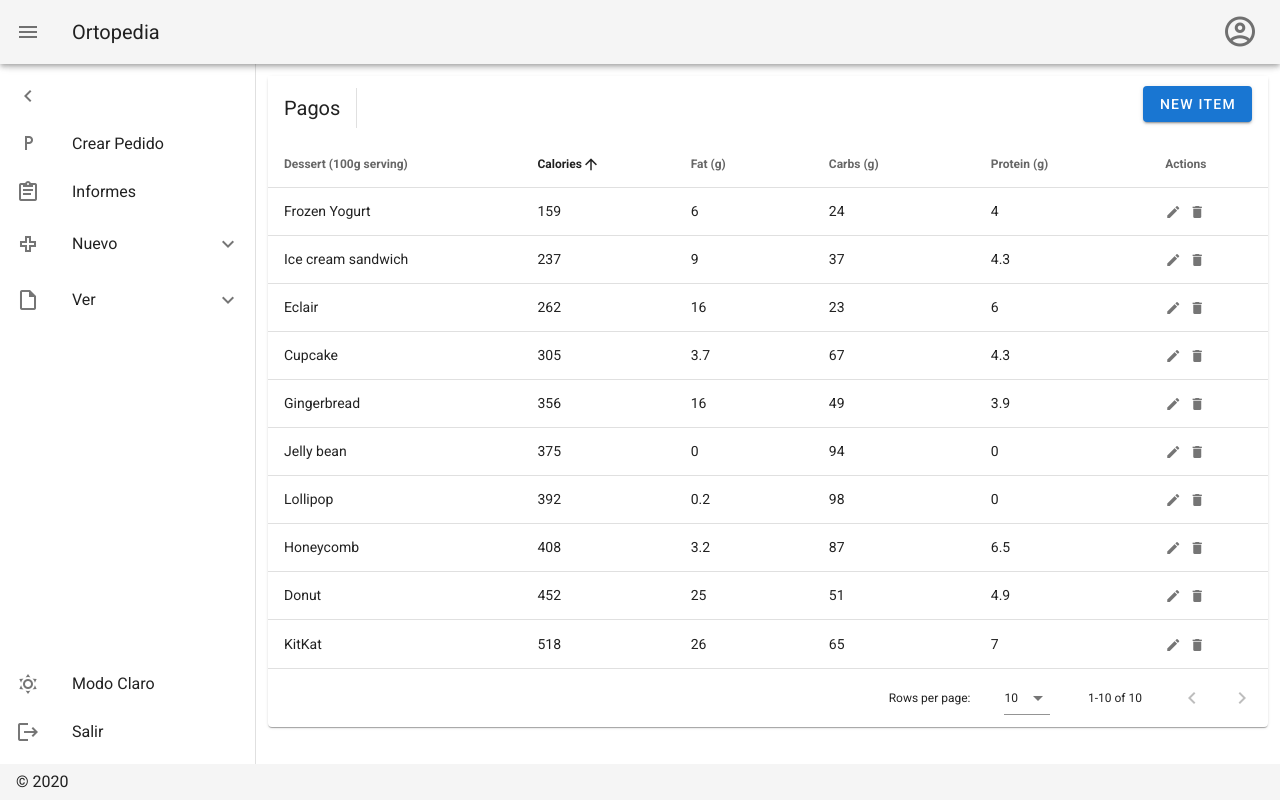
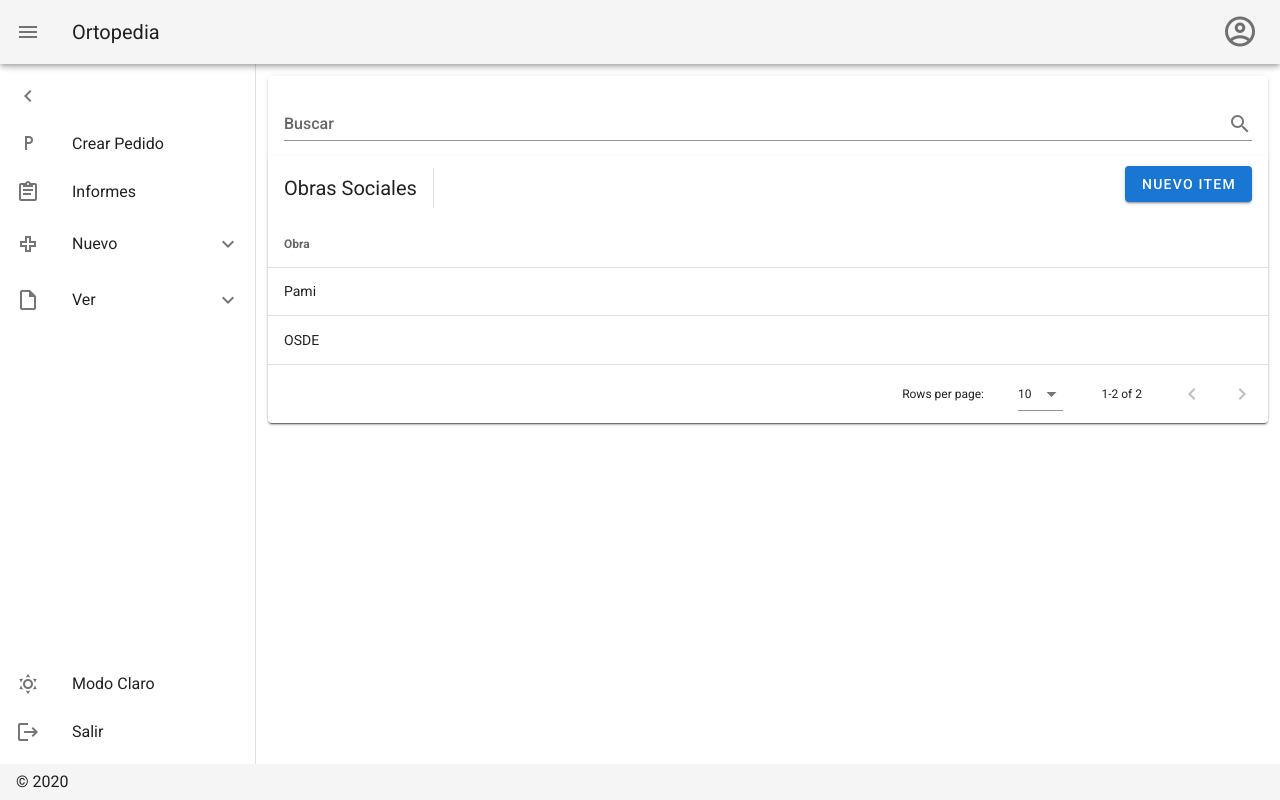
Before and after one commit to francocava/Ortopedia-FrontEnd, a Nuxt app: page /obras-sociales in a window 1280 px wide. Built offline with nearby package versions, Linux system fonts and the light colour scheme.

Commit message:
agrego ver y nuevo de obra social

```diff
--- /dev/null
+++ b/pages/obraSocial.vue
@@ -0,0 +1,44 @@
+<template>
+  <v-card>
+    <v-card-title>Obra Social Nueva</v-card-title>
+
+    <v-card-text>
+      <v-form ref="form" v-model="valid" lazy-validation>
+        <v-text-field
+          v-model="nombre"
+          :rules="nombreRules"
+          label="Nombre"
+          required
+        ></v-text-field>
+
+        <v-btn
+          :disabled="!valid"
+          color="success"
+          class="mr-4"
+          @click="validate"
+        >
+          Enviar
+        </v-btn>
+      </v-form>
+    </v-card-text>
+  </v-card>
+</template>
+
+<script>
+export default {
+  data: () => ({
+    valid: true,
+    nombre: '',
+    nombreRules: [
+      (v) => !!v || 'Falta el nombre de la obra',
+      (v) => (v && v.length <= 50) || 'Nombre muy largo',
+    ],
+  }),
+
+  methods: {
+    validate() {
+      this.$refs.form.validate()
+    },
+  },
+}
+</script>
--- a/pages/obras-sociales.vue
+++ b/pages/obras-sociales.vue
@@ -1,34 +1,30 @@
 <template>
+  <v-card>
+    <v-card-title>
+      <v-text-field
+        v-model="search"
+        append-icon="mdi-magnify"
+        label="Buscar"
+        single-line
+        hide-details
+      ></v-text-field>
+    </v-card-title>
     <v-data-table
       :headers="headers"
-    :items="desserts"
-    sort-by="calories"
+      :items="pagos"
+      :search="search"
+      sort-by="monto"
       class="elevation-1"
     >
       <template v-slot:top>
-      <v-toolbar
-        flat
-      >
-        <v-toolbar-title>Pagos</v-toolbar-title>
-        <v-divider
-          class="mx-4"
-          inset
-          vertical
-        ></v-divider>
+        <v-toolbar flat>
+          <v-toolbar-title>Obras Sociales</v-toolbar-title>
+          <v-divider class="mx-4" inset vertical></v-divider>
           <v-spacer></v-spacer>
-        <v-dialog
-          v-model="dialog"
-          max-width="500px"
-        >
+          <v-dialog v-model="dialog" max-width="500px">
             <template v-slot:activator="{ on, attrs }">
-            <v-btn
-              color="primary"
-              dark
-              class="mb-2"
-              v-bind="attrs"
-              v-on="on"
-            >
-              New Item
+              <v-btn color="primary" dark class="mb-2" v-bind="attrs" v-on="on">
+                Nuevo Item
               </v-btn>
             </template>
             <v-card>
@@ -39,54 +35,10 @@
               <v-card-text>
                 <v-container>
                   <v-row>
-                  <v-col
-                    cols="12"
-                    sm="6"
-                    md="4"
-                  >
+                    <v-col cols="12" sm="6" md="4">
                       <v-text-field
-                      v-model="editedItem.name"
-                      label="Dessert name"
-                    ></v-text-field>
-                  </v-col>
-                  <v-col
-                    cols="12"
-                    sm="6"
-                    md="4"
-                  >
-                    <v-text-field
-                      v-model="editedItem.calories"
-                      label="Calories"
-                    ></v-text-field>
-                  </v-col>
-                  <v-col
-                    cols="12"
-                    sm="6"
-                    md="4"
-                  >
-                    <v-text-field
-                      v-model="editedItem.fat"
-                      label="Fat (g)"
-                    ></v-text-field>
-                  </v-col>
-                  <v-col
-                    cols="12"
-                    sm="6"
-                    md="4"
-                  >
-                    <v-text-field
-                      v-model="editedItem.carbs"
-                      label="Carbs (g)"
-                    ></v-text-field>
-                  </v-col>
-                  <v-col
-                    cols="12"
-                    sm="6"
-                    md="4"
-                  >
-                    <v-text-field
-                      v-model="editedItem.protein"
-                      label="Protein (g)"
+                        v-model="editedItem.obra"
+                        label="Nombre"
                       ></v-text-field>
                     </v-col>
                   </v-row>
@@ -95,30 +47,28 @@
 
               <v-card-actions>
                 <v-spacer></v-spacer>
-              <v-btn
-                color="blue darken-1"
-                text
-                @click="close"
-              >
-                Cancel
+                <v-btn color="blue darken-1" text @click="close">
+                  Cancelar
                 </v-btn>
-              <v-btn
-                color="blue darken-1"
-                text
-                @click="save"
-              >
-                Save
+                <v-btn color="blue darken-1" text @click="save">
+                  Guardar
                 </v-btn>
               </v-card-actions>
             </v-card>
           </v-dialog>
           <v-dialog v-model="dialogDelete" max-width="500px">
             <v-card>
-            <v-card-title class="headline">Are you sure you want to delete this item?</v-card-title>
+              <v-card-title class="headline"
+                >Estas seguro que queres eliminar el item?</v-card-title
+              >
               <v-card-actions>
                 <v-spacer></v-spacer>
-              <v-btn color="blue darken-1" text @click="closeDelete">Cancel</v-btn>
-              <v-btn color="blue darken-1" text @click="deleteItemConfirm">OK</v-btn>
+                <v-btn color="blue darken-1" text @click="closeDelete"
+                  >Cancelar</v-btn
+                >
+                <v-btn color="blue darken-1" text @click="deleteItemConfirm"
+                  >OK</v-btn
+                >
                 <v-spacer></v-spacer>
               </v-card-actions>
             </v-card>
@@ -126,180 +76,87 @@
         </v-toolbar>
       </template>
       <template v-slot:item.actions="{ item }">
-      <v-icon
-        small
-        class="mr-2"
-        @click="editItem(item)"
-      >
-        mdi-pencil
-      </v-icon>
-      <v-icon
-        small
-        @click="deleteItem(item)"
-      >
-        mdi-delete
-      </v-icon>
+        <v-icon small class="mr-2" @click="editItem(item)"> mdi-pencil </v-icon>
+        <v-icon small @click="deleteItem(item)"> mdi-delete </v-icon>
       </template>
       <template v-slot:no-data>
-      <v-btn
-        color="primary"
-        @click="initialize"
-      >
-        Reset
-      </v-btn>
+        <v-btn color="primary" @click="initialize"> Reset </v-btn>
       </template>
     </v-data-table>
+  </v-card>
 </template>
 
 <script>
 export default {
   data: () => ({
+    search: '',
     dialog: false,
     dialogDelete: false,
     headers: [
       {
-          text: 'Dessert (100g serving)',
+        text: 'Obra',
         align: 'start',
-          sortable: false,
-          value: 'name',
+        value: 'obra',
       },
-        { text: 'Calories', value: 'calories' },
-        { text: 'Fat (g)', value: 'fat' },
-        { text: 'Carbs (g)', value: 'carbs' },
-        { text: 'Protein (g)', value: 'protein' },
-        { text: 'Actions', value: 'actions', sortable: false },
     ],
-      desserts: [],
     editedIndex: -1,
     editedItem: {
-        name: '',
-        calories: 0,
-        fat: 0,
-        carbs: 0,
-        protein: 0,
+      obra: '',
     },
     defaultItem: {
-        name: '',
-        calories: 0,
-        fat: 0,
-        carbs: 0,
-        protein: 0,
+      obra: '',
     },
   }),
 
   computed: {
-      formTitle () {
+    formTitle() {
       return this.editedIndex === -1 ? 'New Item' : 'Edit Item'
     },
   },
 
   watch: {
-      dialog (val) {
+    dialog(val) {
       val || this.close()
     },
-      dialogDelete (val) {
+    dialogDelete(val) {
       val || this.closeDelete()
     },
   },
 
-    created () {
+  created() {
     this.initialize()
   },
 
   methods: {
-      initialize () {
-        this.desserts = [
+    initialize() {
+      this.pagos = [
         {
-            name: 'Frozen Yogurt',
-            calories: 159,
-            fat: 6.0,
-            carbs: 24,
-            protein: 4.0,
+          obra: 'Pami',
         },
         {
-            name: 'Ice cream sandwich',
-            calories: 237,
-            fat: 9.0,
-            carbs: 37,
-            protein: 4.3,
-          },
-          {
-            name: 'Eclair',
-            calories: 262,
-            fat: 16.0,
-            carbs: 23,
-            protein: 6.0,
-          },
-          {
-            name: 'Cupcake',
-            calories: 305,
-            fat: 3.7,
-            carbs: 67,
-            protein: 4.3,
-          },
-          {
-            name: 'Gingerbread',
-            calories: 356,
-            fat: 16.0,
-            carbs: 49,
-            protein: 3.9,
-          },
-          {
-            name: 'Jelly bean',
-            calories: 375,
-            fat: 0.0,
-            carbs: 94,
-            protein: 0.0,
-          },
-          {
-            name: 'Lollipop',
-            calories: 392,
-            fat: 0.2,
-            carbs: 98,
-            protein: 0,
-          },
-          {
-            name: 'Honeycomb',
-            calories: 408,
-            fat: 3.2,
-            carbs: 87,
-            protein: 6.5,
-          },
-          {
-            name: 'Donut',
-            calories: 452,
-            fat: 25.0,
-            carbs: 51,
-            protein: 4.9,
-          },
-          {
-            name: 'KitKat',
-            calories: 518,
-            fat: 26.0,
-            carbs: 65,
-            protein: 7,
+          obra: 'OSDE',
         },
       ]
     },
 
-      editItem (item) {
-        this.editedIndex = this.desserts.indexOf(item)
+    editItem(item) {
+      this.editedIndex = this.pagos.indexOf(item)
       this.editedItem = Object.assign({}, item)
       this.dialog = true
     },
 
-      deleteItem (item) {
-        this.editedIndex = this.desserts.indexOf(item)
+    deleteItem(item) {
+      this.editedIndex = this.pagos.indexOf(item)
       this.editedItem = Object.assign({}, item)
       this.dialogDelete = true
     },
 
-      deleteItemConfirm () {
-        this.desserts.splice(this.editedIndex, 1)
+    deleteItemConfirm() {
+      this.pagos.splice(this.editedIndex, 1)
       this.closeDelete()
     },
 
-      close () {
+    close() {
       this.dialog = false
       this.$nextTick(() => {
         this.editedItem = Object.assign({}, this.defaultItem)
@@ -307,7 +164,7 @@
       })
     },
 
-      closeDelete () {
+    closeDelete() {
       this.dialogDelete = false
       this.$nextTick(() => {
         this.editedItem = Object.assign({}, this.defaultItem)
@@ -315,11 +172,11 @@
       })
     },
 
-      save () {
+    save() {
       if (this.editedIndex > -1) {
-          Object.assign(this.desserts[this.editedIndex], this.editedItem)
+        Object.assign(this.pagos[this.editedIndex], this.editedItem)
       } else {
-          this.desserts.push(this.editedItem)
+        this.pagos.push(this.editedItem)
       }
       this.close()
     },
```
Lines whose indentation alone changed are shown as unchanged.
